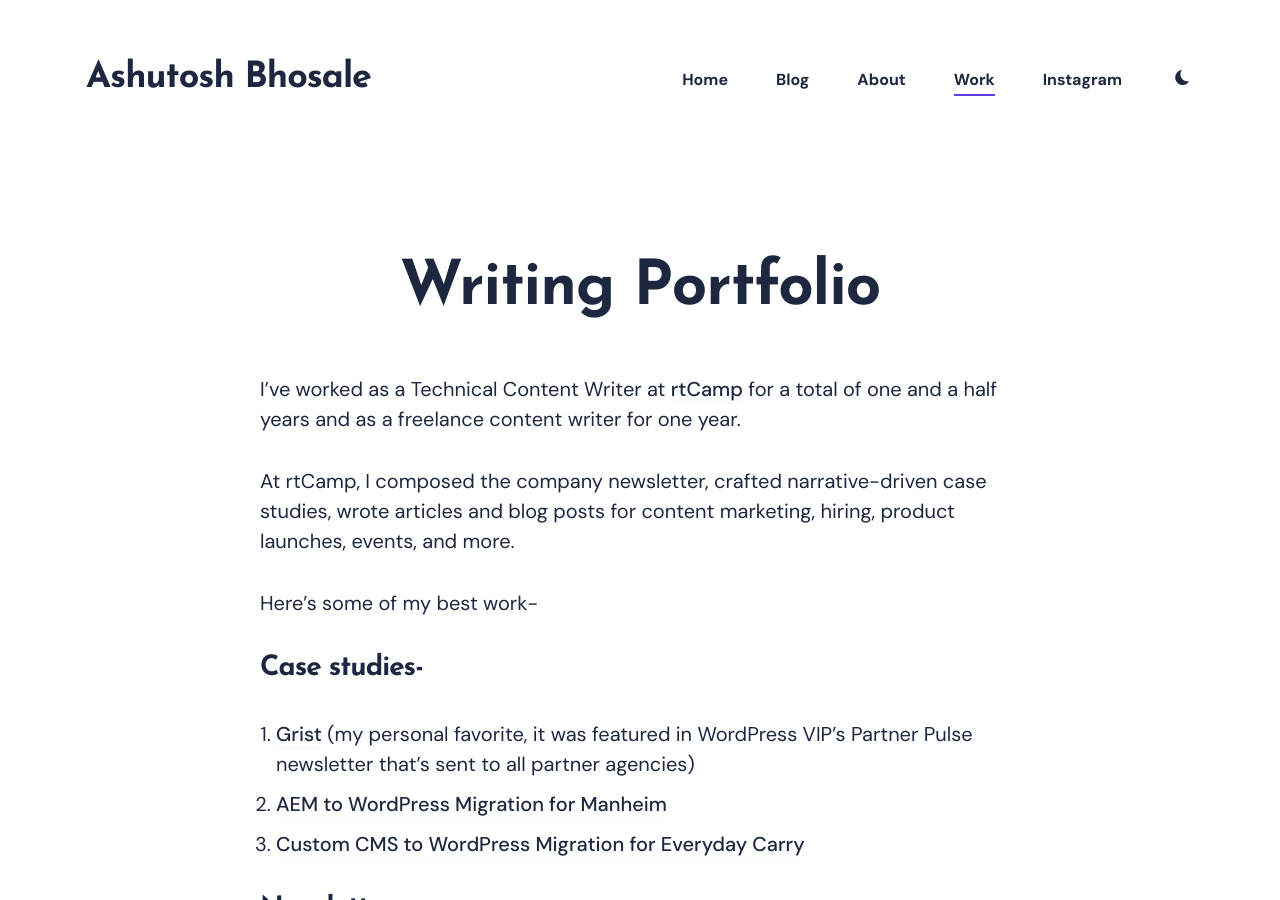
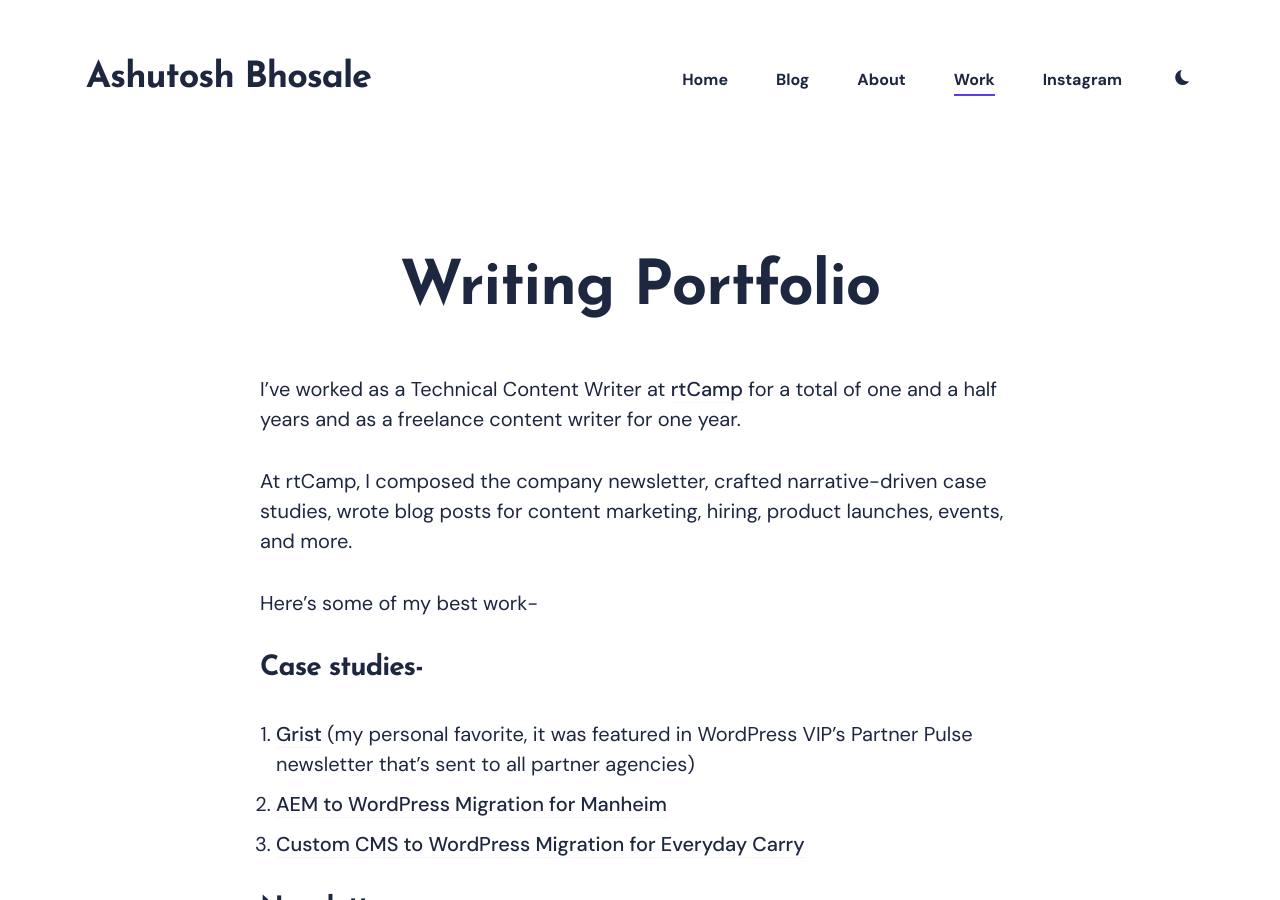
Before and after one commit to wowashuwow/wowashuwow.github.io, a Jekyll site: the page built from _pages/work.md, in a window 1280 px wide and 900 px high. Built offline with Jekyll 4.4.1, drawn with Linux system fonts in a browser that asks for light colours; nearby versions of some CDN libraries; some of the changed text lies outside the part shown.

Commit message:
updated subscribe form CTA, minor edits to Work page

```diff
--- a/_data/settings.yml
+++ b/_data/settings.yml
@@ -73,7 +73,7 @@ portfolio:
 #-------------------------------
 # Subscribe Settings
 mailchimp:
-  mailchimp__title: Get new posts delievered to your inbox # Add your Title
+  mailchimp__title: Get new posts # Add your Title
   mailchimp__identifier: ashutoshbhosale.us17.list-manage.com/subscribe/post?u=41f63c372113f4aa7b95cdc8d&amp;id=68de2df724&amp;f_id=008ee0e0f0 # Add your MailChimp form identifier. For example - blogenjoyfreedom.us16.list-manage.com/subscribe/post?u=cd56155d76ddeeb4c0bc4d080&amp;id=7a526cd13e
   mailchimp__button__text: Subscribe # Add your button text.
   mailchimp__bg__color: "#f2eef8" # To change the color of the figure, add a hexadecimal color code (HEX). For example - "#f2eef8" (You can generate any color here - https://htmlcolorcodes.com/).
--- a/_pages/work.md
+++ b/_pages/work.md
@@ -5,7 +5,7 @@ permalink: /work/
 ---
 I've worked as a Technical Content Writer at [rtCamp](https://rtcamp.com) for a total of one and a half years and as a freelance content writer for one year.
 
-At rtCamp, I composed the company newsletter, crafted narrative-driven case studies, wrote articles and blog posts for content marketing, hiring, product launches, events, and more.
+At rtCamp, I composed the company newsletter, crafted narrative-driven case studies, wrote blog posts for content marketing, hiring, product launches, events, and more.
 
 Here's some of my best work-
 
```
